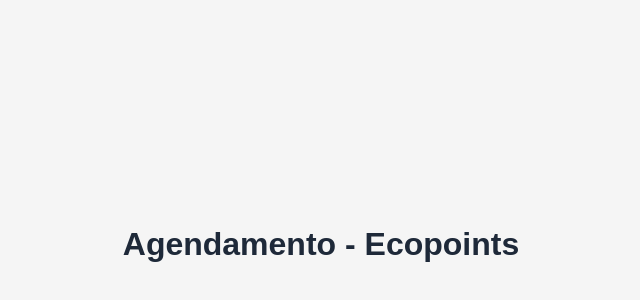
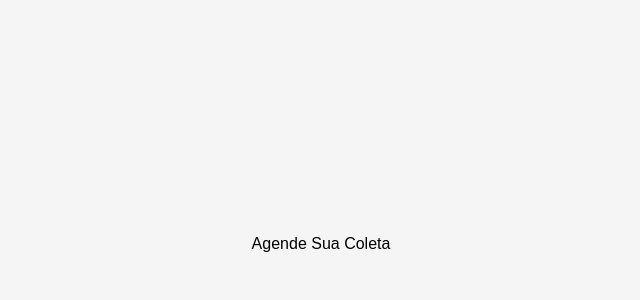
Before and after one commit to Esteliano-JR/carbonapp-frontend, a React (Vite) app: page /Agendamento in a window 1280 px wide. Shown: the part 156-456 px from the top of the page, without its empty margins (319-959 px from the left). Built offline with nearby package versions, Linux system fonts and the light colour scheme.

Commit message:
feat: adicionando agendamentos no front(inicial)

```diff
--- a/src/pages/Agendamento/index.jsx
+++ b/src/pages/Agendamento/index.jsx
@@ -1,4 +1,10 @@
-function Agendamento() {
-  return <h1>Agendamento - Ecopoints</h1>;
+function Agendamento () {
+    return (
+        <main>
+            <div id="Agendar">
+                Agende Sua Coleta
+            </div>
+        </main>
+    );
 }
 export default Agendamento;
```
